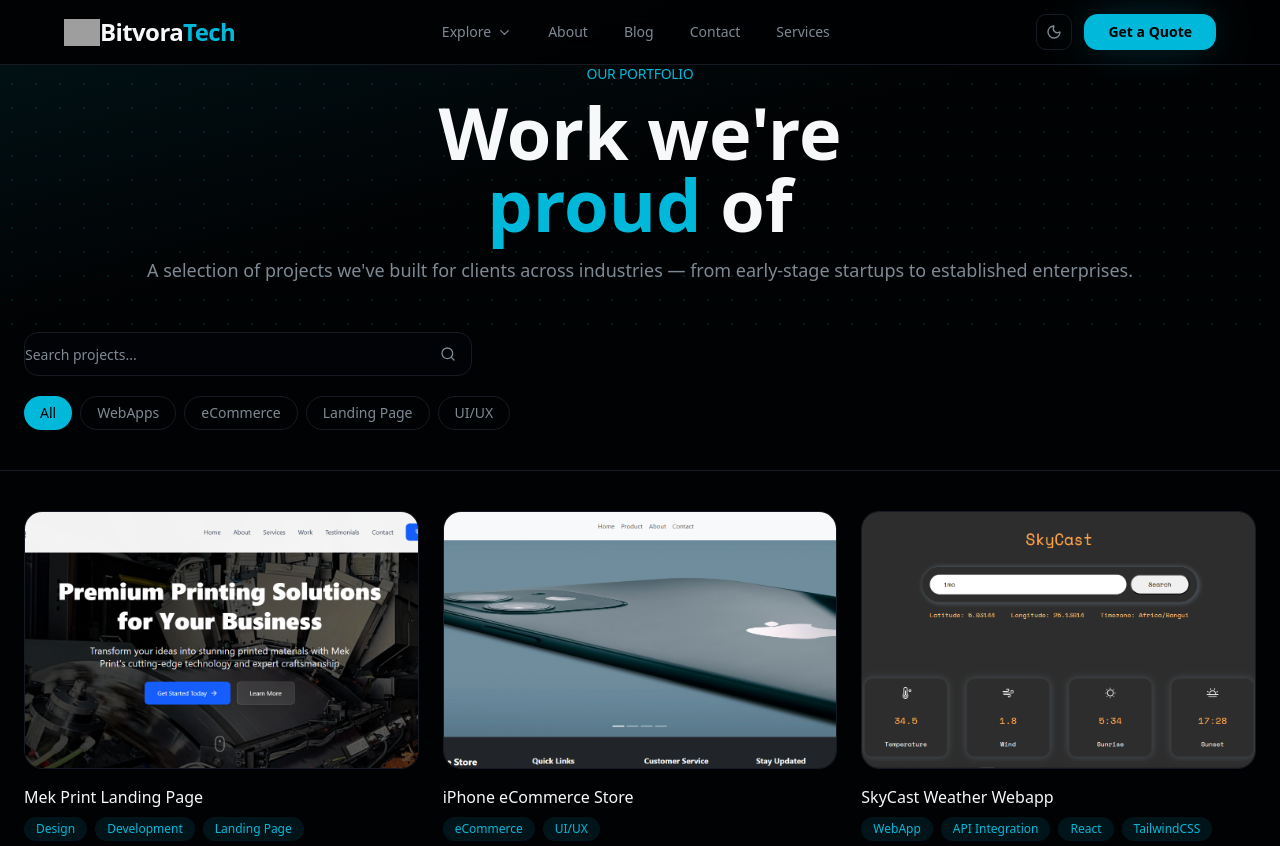
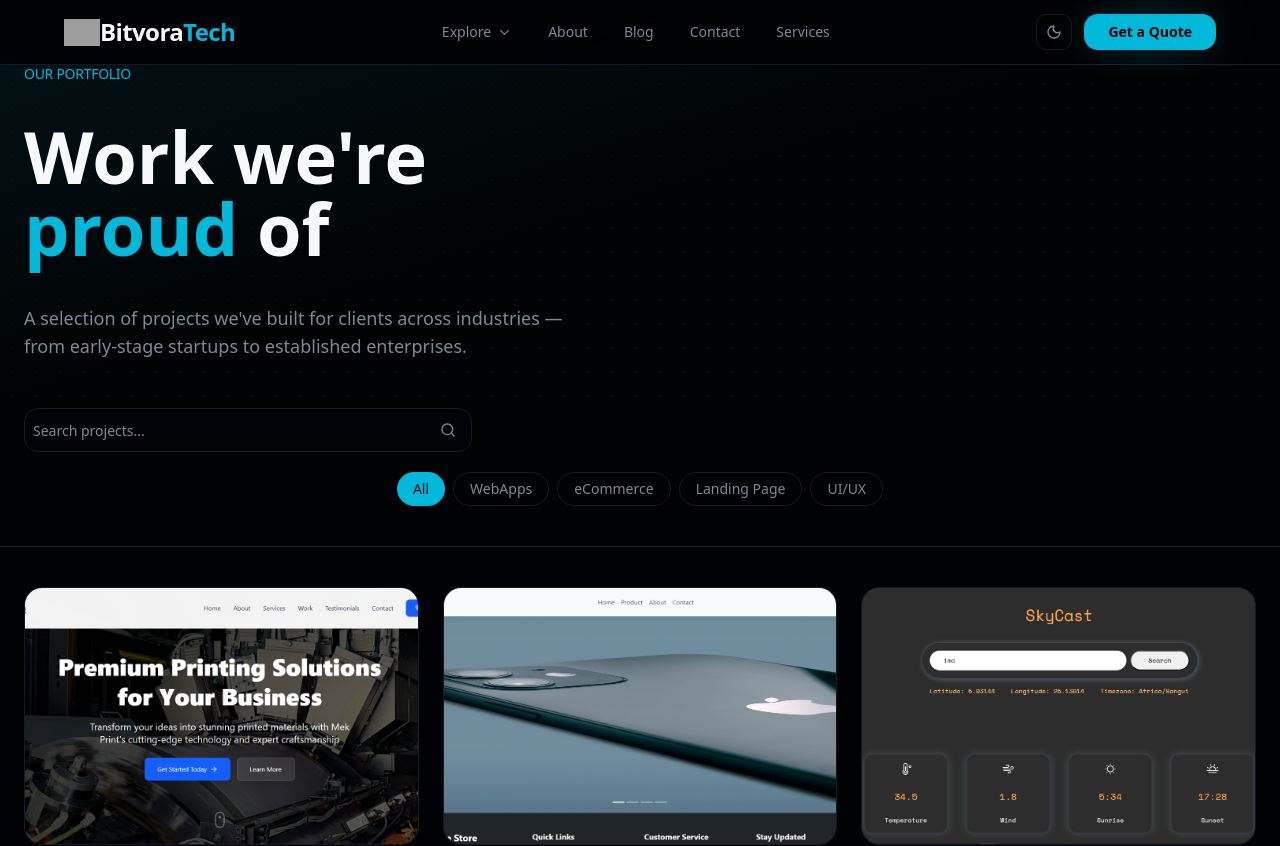
Before and after one commit to ihemehowell/bitvora, a Next.js app: page /projects in a window 1280 px wide. Shown: the top 846 px of the page. Built offline with nearby package versions, Linux system fonts and the light colour scheme; grey boxes are pictures that could not be loaded.

Commit message:
Remove description field from project query matching logic

```diff
--- a/app/projects/page.tsx
+++ b/app/projects/page.tsx
@@ -28,12 +28,12 @@
         {/* ── Hero ── */}
         <section className="pt-16 pb-12 relative overflow-hidden">
           <div className="absolute inset-0 bg-gradient-to-br from-primary/10 via-transparent to-transparent pointer-events-none" />
-          <div className="dotted-grid absolute inset-0 pointer-events-none " />
+          <div className="dotted-grid absolute inset-0 pointer-events-none opacity-40" />
           <div className="container mx-auto px-6 relative z-10">
             <motion.div
                 initial={{ opacity: 0, y: 20 }}
                 animate={{ opacity: 1, y: 0 }}
-                className="max-w-7xl mx-auto text-center"
+                className="max-w-3xl flex flex-col items-start justify-between gap-6"
             >
                         <span className="text-primary text-sm font-medium mono mb-3 block tracking-widest uppercase">
                             Our Portfolio
@@ -42,7 +42,7 @@
                 Work we're<br />
                 <span className="text-primary">proud</span> of
               </h1>
-              <p className="text-lg text-muted-foreground ">
+              <p className="text-lg text-muted-foreground max-w-xl justify-end">
                 A selection of projects we've built for clients across industries — from early-stage startups to established enterprises.
               </p>
             </motion.div>
@@ -66,7 +66,7 @@
                   placeholder="Search projects..."
                   value={query}
                   onChange={e => { setQuery(e.target.value); }}
-                  className="w-full h-11 py-2 rounded-xl border border-border bg-card text-sm text-foreground placeholder:text-muted-foreground focus:outline-none focus:border-primary transition-colors"
+                  className="w-full h-11 py-2 px-2 rounded-xl border border-border bg-card text-sm text-foreground placeholder:text-muted-foreground focus:outline-none focus:border-primary transition-colors"
               />
               <Search className="absolute right-4 top-1/2 -translate-y-1/2 h-4 w-4 text-muted-foreground" />
               {query && (
@@ -84,7 +84,7 @@
                 initial={{ opacity: 0, y: 12 }}
                 animate={{ opacity: 1, y: 0 }}
                 transition={{ delay: 0.15 }}
-                className="flex flex-wrap gap-2"
+                className="flex flex-wrap gap-2 mx-auto max-w-max"
             >
               {portfolioFilters.map(filter => (
                   <button
```
